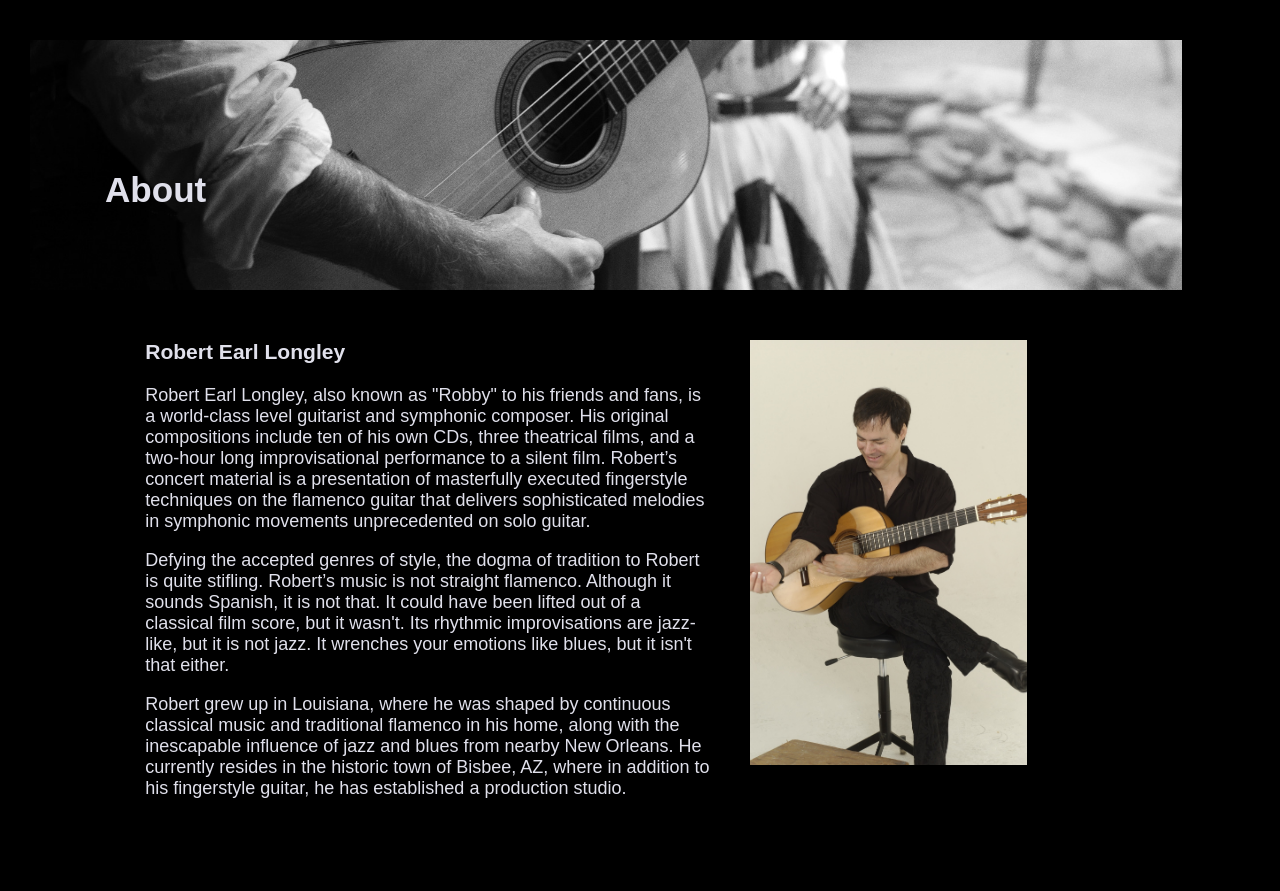
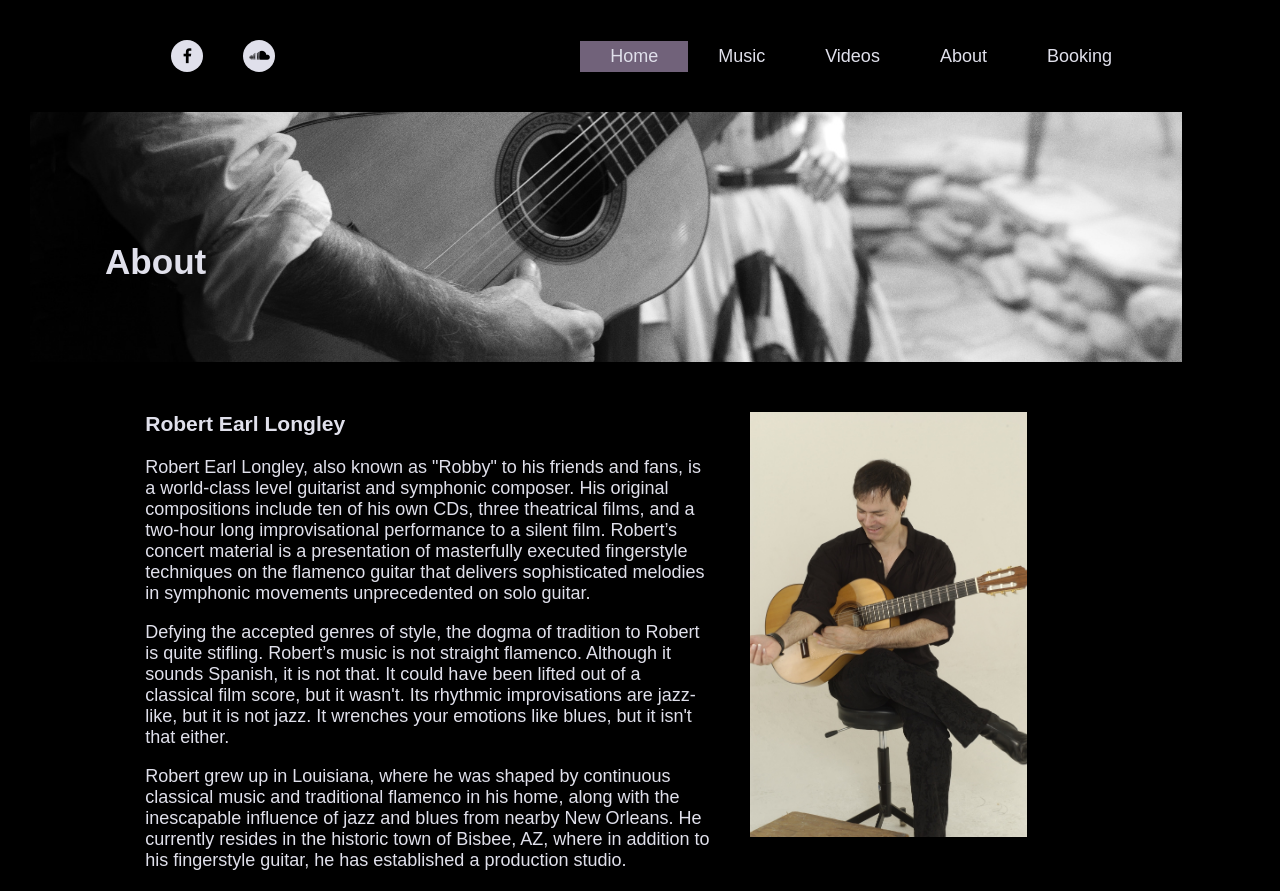
Before and after one commit to dryanmas/rel_flamenco, a website: page public/about.html in a window 1280 px wide. Before the commit the page ends 819 px from the top, so only its background shows below. Drawn offline with nearby package versions, Linux system fonts and the light colour scheme.

Commit message:
added nav to about page

```diff
--- a/public/about.html
+++ b/public/about.html
@@ -37,4 +37,5 @@
     </div>
   </div>
 
+  <script src="upper-nav.js"></script>
 </body>
```
